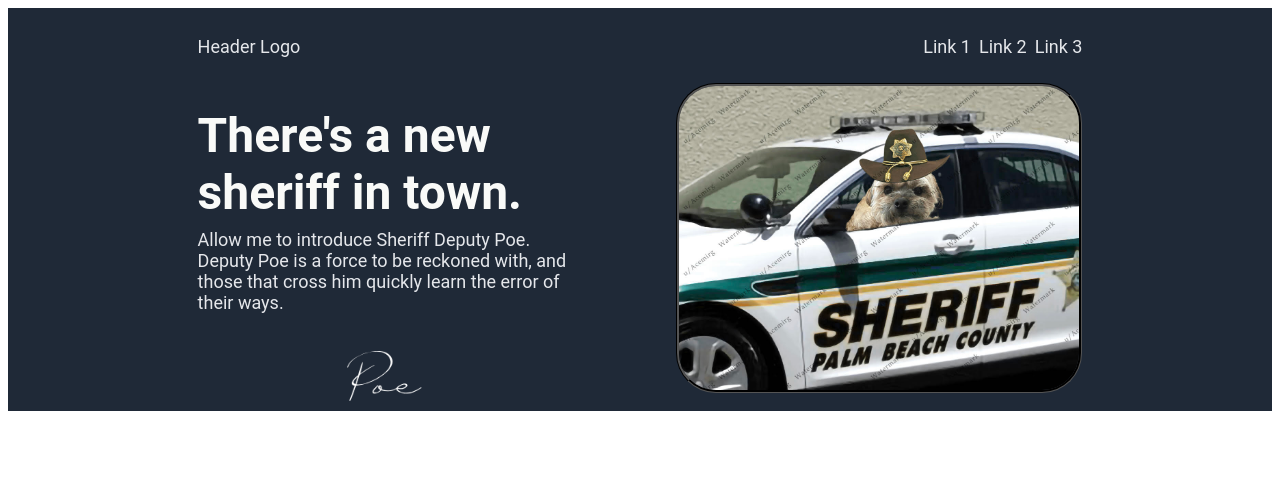
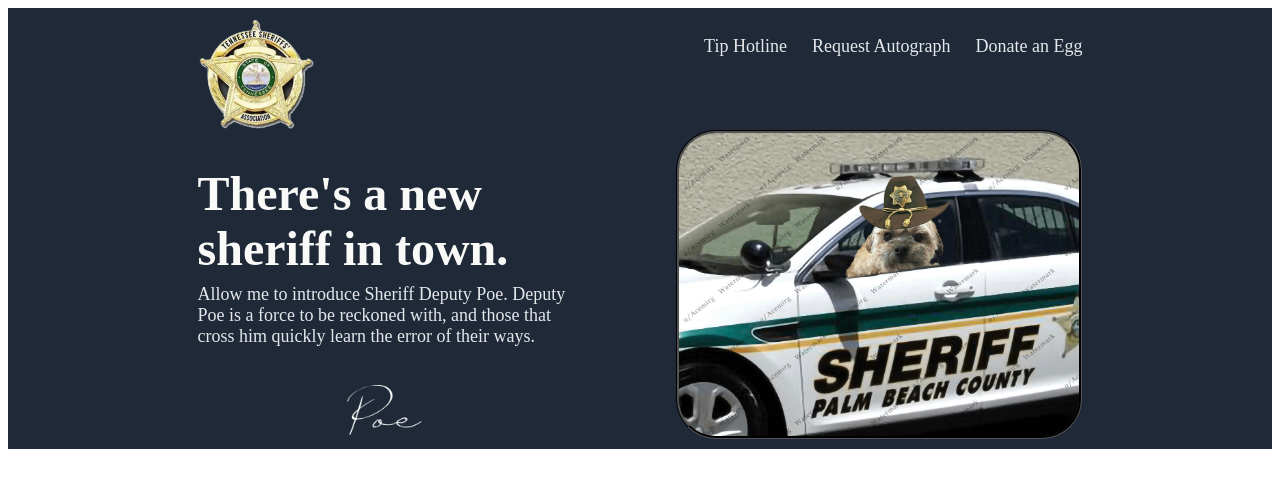
Before and after one commit to jonsirois/odin-website, a plain HTML site: page index.html in a window 1280 px wide. Drawn offline with Linux system fonts and the light colour scheme.

Commit message:
add badge and fix class names

```diff
--- a/index.html
+++ b/index.html
@@ -11,15 +11,15 @@
     <div class="container">
         <div class="top">
             <div class="header">
-                <p>Header Logo</p>
+                <img class="badge" src="./images/badge.png">
                 <ul>
-                    <li>Link 1</li>
-                    <li>Link 2</li>
-                    <li>Link 3</li>
+                    <li>Tip Hotline</li>
+                    <li>Request Autograph</li>
+                    <li>Donate an Egg</li>
                 </ul>
             </div>
-            <div class="intro">
-                <div class="content">
+            <div class="hero">
+                <div class="introduction">
                     <h1>There's a new sheriff in town.</h1>
                     <p>Allow me to introduce Sheriff Deputy Poe. Deputy Poe is a force to be reckoned with, and those that cross him quickly learn the error of their ways.</p>
                     <img class="signature" src="./images/signature.png">
--- a/style.css
+++ b/style.css
@@ -1,49 +1,42 @@
 * {
-    font-family: 'roboto';
+
 }
-
 .header {
     display: flex;
     justify-content: space-between;
 
 }
-
 ul {
     display: flex;
     list-style-type: none;
-    gap: 8px;
+    gap: 25px;
 }
-
-.content {
+.introduction {
     display: flex;
     flex-direction: column;
     flex:1;
     max-width: 400px;
 
 }
-
-.intro {
+.hero {
     display: flex;
     justify-content: space-between;
     align-items: center;
     gap: 100px;
     flex: auto;
 }
-
 .sherriff {
     width: 400px;
     height:auto;
     border-radius: 40px;
     border: groove black 3px;
 }
-
 .signature {
     height: 50px;
     width: 80px;
     align-self: center;
     margin-top: 20px;
 }
-
 h1 {
     margin-bottom: -10px;
     font-size: 48px;
@@ -61,3 +54,5 @@ p, ul {
     padding: 10px 15%;
 
 }
+
+/*Top ^   Middle v*/
```
Also changed, not shown: images/badge.png (added).
